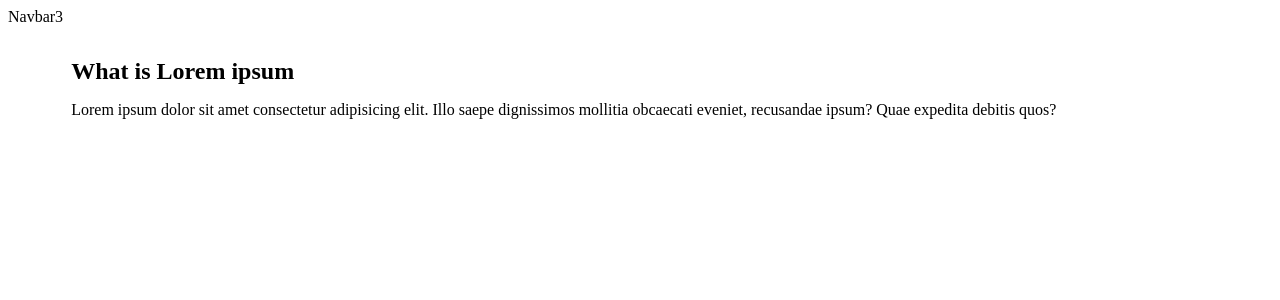
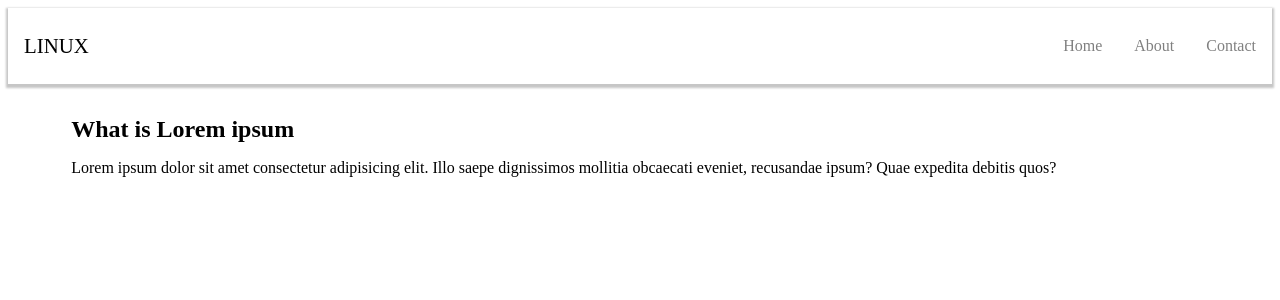
Before and after one commit to Nuuriii/myPlayground4, a React (Vite) app: page / in a window 1280 px wide. Shown: the top 300 px of the page. Built offline with nearby package versions, Linux system fonts and the light colour scheme.

Commit message:
style: migrate to styled-components

```diff
--- a/src/Components/Navbar3/Navbar3.jsx
+++ b/src/Components/Navbar3/Navbar3.jsx
@@ -1,5 +1,43 @@
-import React from "react";
+import {
+   Navigation,
+   BrandName,
+   Hamburger,
+   Menu,
+   ListWrapper,
+   List,
+} from "./navbar.style";
 
 export const Navbar3 = () => {
-   return <div>Navbar3</div>;
+   return (
+      <Navigation>
+         <BrandName>LINUX</BrandName>
+         <Hamburger>
+            <svg
+               xmlns='http://www.w3.org/2000/svg'
+               className='h-5 w-5'
+               viewBox='0 0 20 20'
+               fill='white'
+            >
+               <path
+                  fillRule='evenodd'
+                  d='M3 5a1 1 0 011-1h12a1 1 0 110 2H4a1 1 0 01-1-1zM3 10a1 1 0 011-1h12a1 1 0 110 2H4a1 1 0 01-1-1zM9 15a1 1 0 011-1h6a1 1 0 110 2h-6a1 1 0 01-1-1z'
+                  clipRule='evenodd'
+               />
+            </svg>
+         </Hamburger>
+         <Menu>
+            <ListWrapper>
+               <List>
+                  <a href='/'>Home</a>
+               </List>
+               <List>
+                  <a href='/about'>About</a>
+               </List>
+               <List>
+                  <a href='/contact'>Contact</a>
+               </List>
+            </ListWrapper>
+         </Menu>
+      </Navigation>
+   );
 };
--- a/src/Components/Navbar3/navbar.style.js
+++ b/src/Components/Navbar3/navbar.style.js
@@ -0,0 +1,64 @@
+import styled from "styled-components";
+
+export const Navigation = styled.nav`
+   height: 60px;
+   width: 100%;
+   display: flex;
+   align-items: center;
+   position: relative;
+   padding: 0.5rem 0rem;
+   background-color: #fff;
+   color: black;
+   box-shadow: 0 2px 2px 2px rgba(9, 9, 9, 0.23);
+`;
+
+export const BrandName = styled.a`
+   text-decoration: none;
+   color: black;
+   font-size: 1.3rem;
+   margin-left: 1rem;
+`;
+
+export const Hamburger = styled.button`
+   // Hapus border bawaan button
+   border: 0;
+   height: 40px;
+   width: 40px;
+   padding: 0.5rem;
+   border-radius: 50%;
+   background-color: #283b8b;
+   cursor: pointer;
+   transition: 0.2s ease-in-out;
+
+   // Memposisikan icon ke kanan dan buat rata tengah
+   position: absolute;
+   top: 50%;
+   right: 25px;
+   transform: translateY(-50%);
+   display: none;
+
+   &:hover {
+      background-color: #2642af;
+   }
+`;
+
+export const Menu = styled.div`
+   margin-left: auto;
+`;
+
+export const ListWrapper = styled.ul`
+   display: flex;
+   padding: 0;
+`;
+
+export const List = styled.li`
+   // Menghapus bullet efek, dan mengatur margin kiri dan kanan
+   list-style-type: none;
+   margin: 0 1rem;
+   a {
+      text-decoration: none;
+      color: gray;
+      display: block;
+      width: 100%;
+   }
+`;
```
